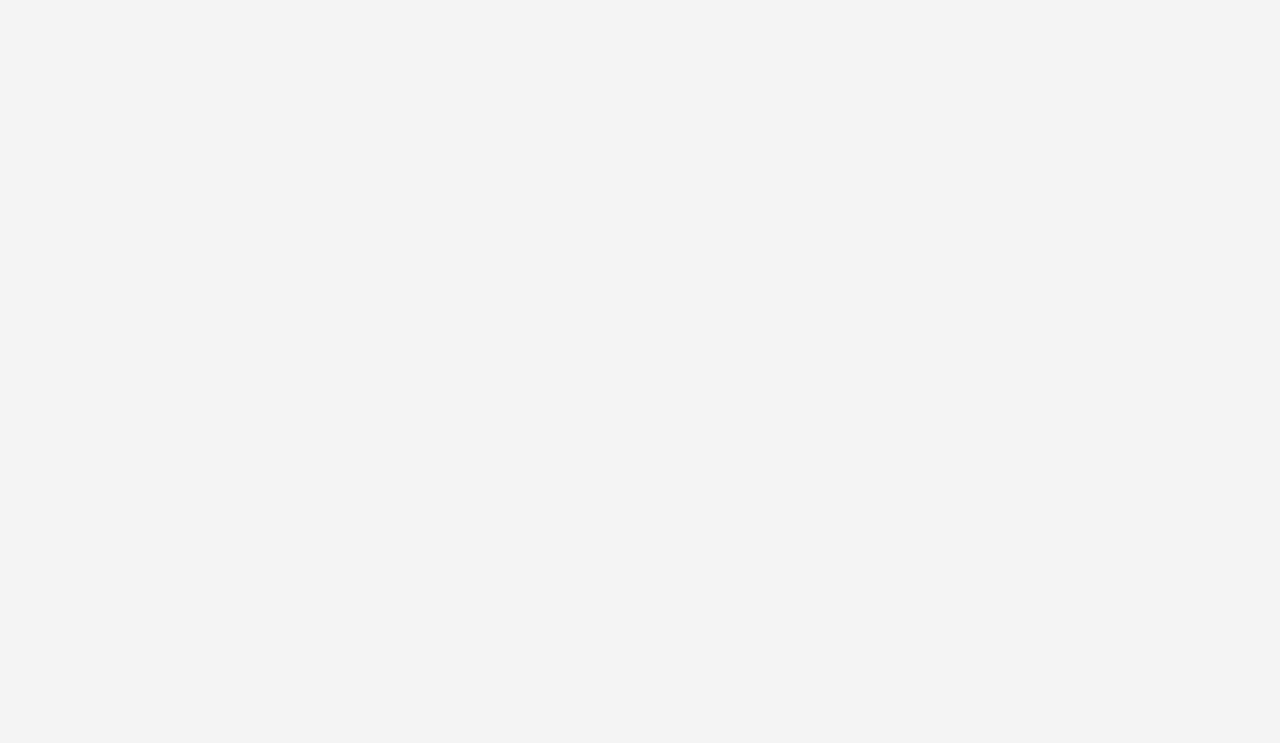
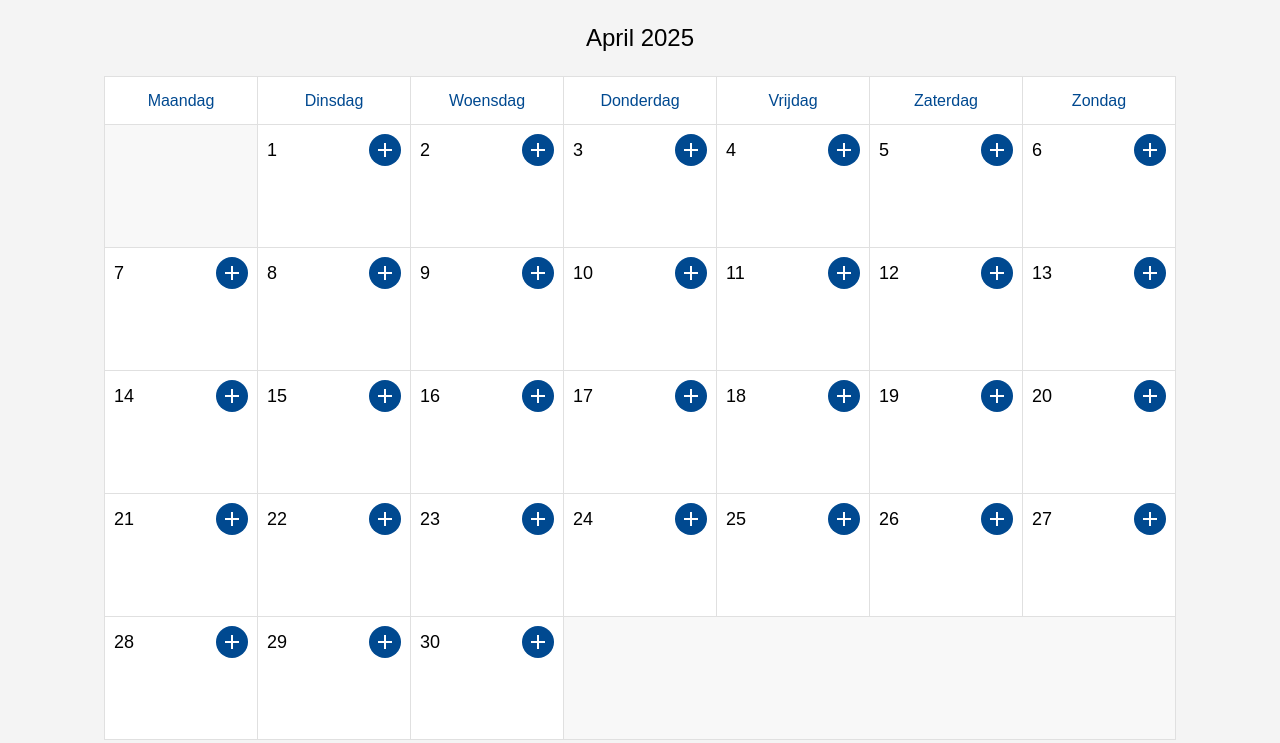
Before and after one commit to BlackCelestialDeer/attackregistration, a website built with Vite: page src/index.html in a window 1280 px wide. Built offline with nearby package versions, Linux system fonts and the light colour scheme.

Commit message:
work on calendar

```diff
--- /dev/null
+++ b/src/assets/scss/components/calendar.scss
@@ -0,0 +1,99 @@
+@mixin test-border {
+	border: 1px solid var(--cs-color-succes);
+}
+
+$cell-size-h: 120px;
+$cell-size-w: 150px;
+
+.cs-calendar {
+	display: flex;
+	justify-content: center;
+	margin: 0 auto;
+	@include test-border();
+
+	.cs-calendar-table {
+		border-collapse: collapse;
+		background-color: var(--cs-color-white);
+
+
+		.cs-table-caption {
+			font-size: 24px;
+			margin: 24px 0px;
+		}
+
+		thead {
+			height: 48px;
+
+			tr {
+				.cs-table-header-cell {
+					font-weight: 500;
+					padding: 8px 16px;
+					border: 1px solid var(--cs-color-lightgrey);
+					color: var(--cs-color-primary);
+				}
+			}
+		}
+
+		.cs-calendar-body {
+			border: 1px solid var(--cs-color-lightgrey);
+
+			tr {
+				td {
+					height: $cell-size-h;
+					width: $cell-size-w;
+
+					&:not(.cs-table-content-cell) {
+						background-color: var(--cs-color-semi-white);
+					}
+
+					&.cs-table-content-cell {
+						border: 1px solid var(--cs-color-lightgrey);
+
+						.cs-cell-container {
+							display: flex;
+							flex-direction: column;
+							height: 100%;
+
+							.cs-cell-top-row {
+								display: flex;
+								flex: 1;
+								width: 100%;
+
+								span {
+									display: flex;
+
+									align-items: center;
+
+									&.cs-cell-day-number {
+										font-size: 18px;
+										flex: 1;
+										padding: 0px 8px;
+									}
+
+									&.cs-cell-add-button {
+										justify-content: flex-end;
+
+
+										justify-content: center;
+										align-items: center;
+										height: 32px;
+										width: 32px;
+										margin: 8px;
+										color: var(--cs-color-white);
+										background-color: var(--cs-color-primary);
+										border-radius: 50%;
+									}
+								}
+							}
+
+							.cs-cell-content-container {
+								display: flex;
+								flex: 3;
+							}
+						}
+					}
+				}
+			}
+		}
+	}
+}
--- /dev/null
+++ b/src/assets/scss/utilities/colors.scss
@@ -0,0 +1,70 @@
+html {
+	//* Base colors
+	--cs-color-black: rgb(0, 0, 0);
+	--cs-color-semi-black: rgb(51, 51, 51);
+	--cs-color-darkgrey: rgb(112, 112, 112);
+	--cs-color-grey: rgb(144, 144, 144);
+	--cs-color-lightgrey: rgb(224, 224, 224);
+	--cs-color-semi-white: rgb(248, 248, 248);
+	--cs-color-white: rgb(255, 255, 255);
+
+	--cs-color-transparent: rgba(0, 0, 0, 0);
+	--cs-color-transparent-lighter: rgba(255, 255, 255, 0.6);
+	--cs-color-transparent-light: rgba(255, 255, 255, 0.2);
+	--cs-color-transparent-dark: rgba(0, 0, 0, 0.2);
+	--cs-color-transparent-darker: rgba(0, 0, 0, 0.6);
+	--cs-context-background-color: rgba(245, 245, 245, 0.85);
+
+	--cs-color-primary: rgb(0, 73, 144);
+	--cs-color-secondary: rgb(245, 121, 19);
+	--cs-color-success: rgb(12, 134, 78);
+	--cs-color-danger: rgb(213, 40, 38);
+	--cs-color-info: rgb(22, 120, 185);
+	--cs-color-warning: rgb(194, 82, 5);
+	--cs-color-minor: rgb(222, 226, 230);
+
+	//* Specific colors
+	--cs-color-radio-selected: rgb(0, 117, 255); // = Chromium-native #blue color.
+	--cs-color-radio-selected-hover: rgb(0, 92, 200); // = Chromium-native darker hover color
+	--cs-color-checkbox-border: var(--cs-color-darkgrey);
+	--cs-color-checkbox-border-hover: var(--cs-color-semi-black);
+
+	--cs-color-listhover: var(--static-cs-color-listhover, var(--calculated-cs-color-listhover));
+	--cs-color-listhover-contrast: var(--calculated-cs-color-listhover-contrast, var(--cs-color-primary-contrast));
+
+	//* Base for monochrome themes
+	--cs-color-mono-dark: var(--cs-color-black);
+	--cs-color-mono-light: rgb(255, 255, 0);
+
+	//* Pre-calculated tints and contrasts
+	--cs-color-success-lighter: rgb(228, 248, 234);
+	--cs-color-success-light: rgb(155, 230, 181);
+	--cs-color-success-dark: rgb(28, 119, 72);
+	--cs-color-success-darker: rgb(34, 109, 68);
+	--cs-color-danger-lighter: rgb(250, 235, 235);
+	--cs-color-danger-light: rgb(236, 181, 181);
+	--cs-color-danger-dark: rgb(186, 43, 42);
+	--cs-color-danger-darker: rgb(168, 45, 44);
+	--cs-color-info-lighter: rgb(232, 240, 249);
+	--cs-color-info-light: rgb(170, 198, 234);
+	--cs-color-info-dark: rgb(32, 107, 162);
+	--cs-color-info-darker: rgb(36, 98, 147);
+	--cs-color-warning-lighter: rgb(249, 235, 233);
+	--cs-color-warning-light: rgb(234, 184, 173);
+	--cs-color-warning-dark: rgb(170, 75, 26);
+	--cs-color-warning-darker: rgb(154, 71, 32);
+	--cs-color-minor-lighter: rgb(248, 253, 253);
+	--cs-color-minor-light: rgb(233, 241, 249);
+	--cs-color-minor-dark: rgb(206, 209, 213);
+	--cs-color-minor-darker: rgb(175, 178, 181);
+	--cs-color-success-contrast: rgb(255, 255, 255);
+	--cs-color-danger-contrast: rgb(255, 255, 255);
+	--cs-color-info-contrast: rgb(255, 255, 255);
+	--cs-color-warning-contrast: rgb(255, 255, 255);
+	--cs-color-minor-contrast: rgb(51, 51, 51);
+	--cs-color-semi-black-contrast: rgb(255, 255, 255);
+	--cs-color-darkgrey-contrast: rgb(255, 255, 255);
+	--cs-color-grey-contrast: rgb(51, 51, 51);
+	--cs-color-lightgrey-contrast: rgb(51, 51, 51);
+	--cs-color-semi-white-contrast: rgb(51, 51, 51);
+}
--- a/src/assets/scss/utilities/static.scss
+++ b/src/assets/scss/utilities/static.scss
@@ -2,5 +2,6 @@ body {
 	font-family: Arial, sans-serif;
 	background-color: #f4f4f4;
 	text-align: center;
-	margin: 0px
+	margin: 0px;
+	font-size: 16px;
 }
--- /dev/null
+++ b/src/assets/ts/components/csCalendar.ts
@@ -0,0 +1,128 @@
+export class csCalendar {
+	private currentMonthOffset = 0;
+
+	public init(): void {
+		this.generateTable(this.currentMonthOffset);
+
+		document.getElementById("prev-month")?.addEventListener("click", () => {
+			this.currentMonthOffset--;
+			this.generateTable(this.currentMonthOffset);
+		});
+
+		document.getElementById("next-month")?.addEventListener("click", () => {
+			this.currentMonthOffset++;
+			this.generateTable(this.currentMonthOffset);
+		});
+	}
+
+	private generateTable(monthOffset: number): void {
+		const container = document.getElementById("csCalendar") as HTMLElement;
+		if (!container) return;
+
+		container.innerHTML = ""; // Clear previous calendar
+
+		const table = document.createElement("table");
+		table.classList.add("cs-calendar-table");
+
+		const caption = document.createElement("caption");
+		caption.id = "month-title";
+		caption.classList.add("cs-table-caption");
+
+		const thead = document.createElement("thead");
+		const headerRow = document.createElement("tr");
+		headerRow.id = "header-row";
+		thead.appendChild(headerRow);
+
+		const tbody = document.createElement("tbody");
+		tbody.id = "calendar-body";
+		tbody.classList.add("cs-calendar-body");
+
+		table.appendChild(caption);
+		table.appendChild(thead);
+		table.appendChild(tbody);
+		container.appendChild(table);
+
+		const today = new Date();
+		today.setMonth(today.getMonth() + monthOffset);
+		today.setDate(1);
+
+		const year = today.getFullYear();
+		const month = today.getMonth();
+		const daysInMonth = new Date(year, month + 1, 0).getDate();
+		const firstDayOfMonth = new Date(year, month, 1).getDay();
+
+		const monthNames = [
+			"Januari",
+			"Februari",
+			"Maart",
+			"April",
+			"Mei",
+			"Juni",
+			"Juli",
+			"Augustus",
+			"September",
+			"Oktober",
+			"November",
+			"December"
+		];
+		caption.textContent = `${monthNames[month]} ${year}`;
+
+		const daysOfWeek = ["Maandag", "Dinsdag", "Woensdag", "Donderdag", "Vrijdag", "Zaterdag", "Zondag"];
+		daysOfWeek.forEach((day) => {
+			const th = document.createElement("th");
+			th.classList.add("cs-table-header-cell");
+			th.textContent = day;
+			headerRow.appendChild(th);
+		});
+
+		let row = document.createElement("tr");
+		tbody.appendChild(row);
+
+		for (let i = 0; i < (firstDayOfMonth === 0 ? 6 : firstDayOfMonth - 1); i++) {
+			row.appendChild(document.createElement("td"));
+		}
+
+		for (let day = 1; day <= daysInMonth; day++) {
+			if (row.children.length === 7) {
+				row = document.createElement("tr");
+				tbody.appendChild(row);
+			}
+
+			const td = document.createElement("td");
+			td.classList.add("cs-table-content-cell");
+			td.appendChild(this.addCellContents(day));
+			row.appendChild(td);
+		}
+
+		while (row.children.length < 7) {
+			row.appendChild(document.createElement("td"));
+		}
+	}
+
+	private addCellContents(day: number): HTMLDivElement {
+		const container = document.createElement("div");
+		container.classList.add("cs-cell-container");
+
+		const topRow = document.createElement("div");
+		topRow.classList.add("cs-cell-top-row");
+
+		const dayNumber = document.createElement("span");
+		dayNumber.classList.add("cs-cell-day-number");
+		dayNumber.textContent = day.toString();
+
+		const addButton = document.createElement("span");
+		addButton.classList.add("cs-cell-add-button", "material-symbols-outlined");
+		addButton.textContent = "add";
+
+		topRow.appendChild(dayNumber);
+		topRow.appendChild(addButton);
+
+		const contentContainer = document.createElement("div");
+		contentContainer.classList.add("cs-cell-content-container");
+
+		container.appendChild(topRow);
+		container.appendChild(contentContainer);
+
+		return container;
+	}
+}
--- a/src/assets/ts/main.ts
+++ b/src/assets/ts/main.ts
@@ -0,0 +1,4 @@
+import { csCalendar } from "./components/csCalendar";
+
+// call components
+new csCalendar().init();
--- a/src/index.html
+++ b/src/index.html
@@ -9,6 +9,8 @@
 		<script type="module" src="./assets/ts/main.ts"></script>
 	</head>
 	<body>
-		<app></app>
+		<app>
+			<div class="cs-calendar" id="csCalendar"></div>
+		</app>
 	</body>
 </html>
```
Also changed, not shown: src/assets/scss/main.scss (+5 -2 lines).
